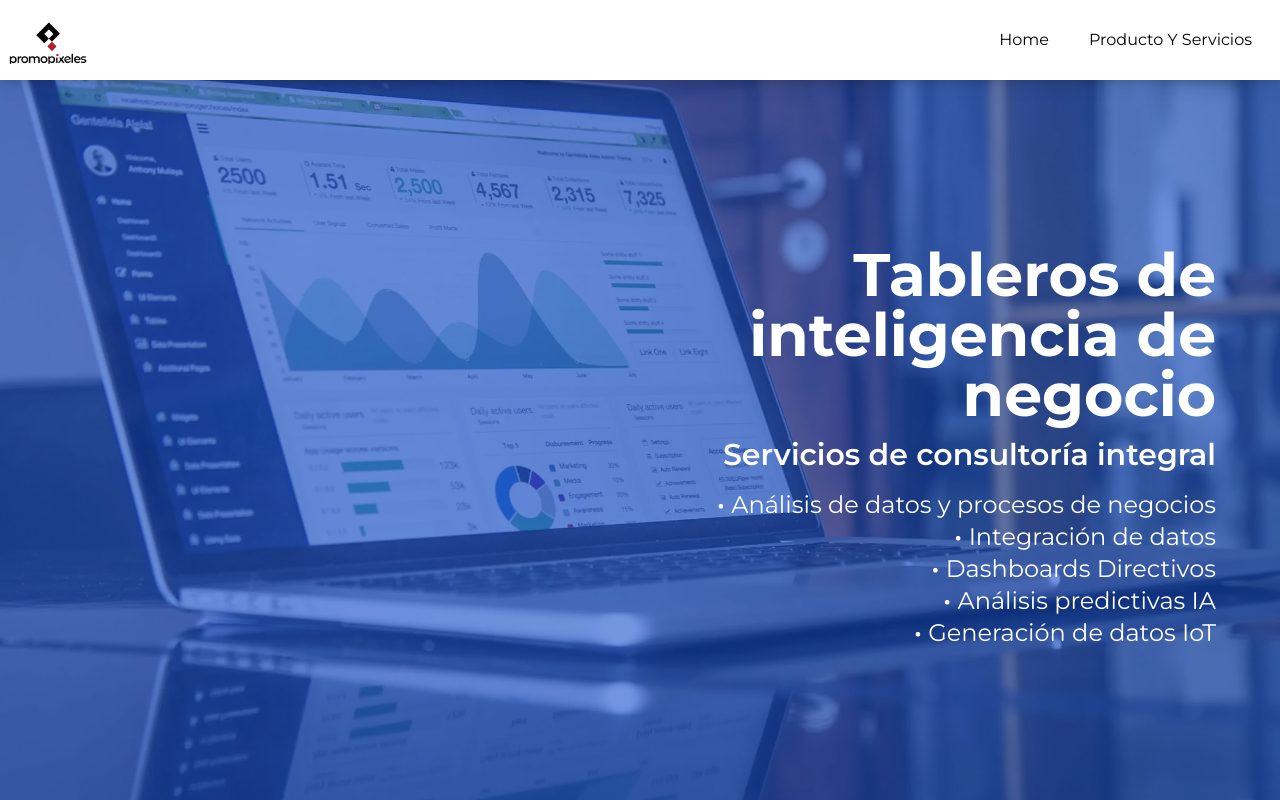
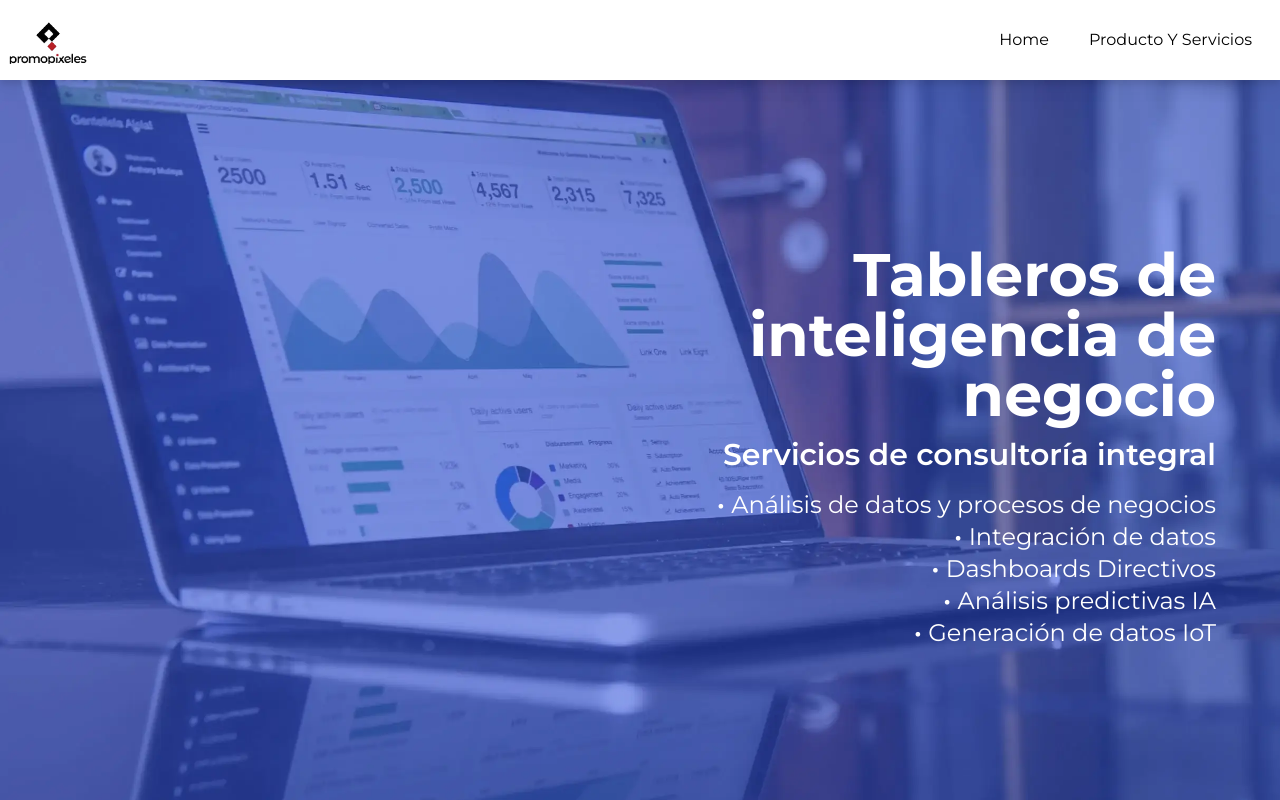
Before and after one commit to Joshwawo/promopixeles-web, a React (Vite) app: page /tableros in a window 1280 px wide. Shown: the top 800 px of the page. Built offline with nearby package versions, Linux system fonts and the light colour scheme.

Commit message:
fix:home links & more

```diff
--- a/src/components/Home/Carrousel.jsx
+++ b/src/components/Home/Carrousel.jsx
@@ -26,7 +26,7 @@
 
           <div className="absolute flex justify-between transform -translate-y-1/2 left-5 right-5 top-1/2">
             <a href="#slide4" className=" ">
-              <span className="text-white">❮</span>
+              <span className="text-white 2xl:text-2xl 2xl:font-bold ">❮</span>
             </a>
             <p className=" text-white md:text-2xl  absolute top-[4.3rem] md:top-20 xl:top-40 xl:left-20">
               Codikash
@@ -62,7 +62,7 @@
             </NavLink>
 
             <a href="#slide2" className=" ">
-              <span className="text-white">❯</span>
+              <span className="text-white 2xl:text-2xl 2xl:font-bold ">❯</span>
             </a>
           </div>
         </div>
@@ -75,25 +75,31 @@
           />
           <div className="absolute flex justify-between transform -translate-y-1/2 left-5 right-5 top-1/2">
             <a href="#slide1" className=" ">
-              <span className="text-white">❮</span>
+              <span className="text-white 2xl:text-2xl 2xl:font-bold ">❮</span>
             </a>
-            <p className=" text-white md:text-2xl  absolute top-[4.3rem] md:top-20 xl:top-40 xl:left-20">
+            <p className=" text-white md:text-2xl  absolute top-[4.3rem] md:top-20 xl:top-40 xl:left-14">
               Cashless
             </p>
             <a
-              className="ANDROID  relative  right-[5rem] top-[13.4rem] px-20 py-2"
+              className="ANDROID b-blue-500  relative
+              2xl:b-red-600  2xl:right-[3.4rem] 2xl:top-[10.6rem] px-14
+              3xl:right-[5rem] 3xl:top-[13.4rem] 3xl:px-20 py-2"
               href="https://play.google.com/store/apps/details?id=com.bs.pv"
             >
               .
             </a>
             <a
-              className="IOS relative  right-[20rem] top-[13.4rem]  px-20"
+              className="IOS b-emerald-300 relative
+              2xl:b-900-100 2xl:right-[16.3rem] 2xl:top-[10.5rem] 2xl:px-[4.2rem]
+              3xl:right-[20rem] 3xl:top-[13.4rem]  3xl:px-20"
               href="https://apps.apple.com/mx/app/cashless-estadios/id1588139450"
             >
               .
             </a>
             <a
-              className="IG relative  right-[37rem] top-[13.4rem]  px-7"
+              className="IG b-purple-400 relative
+              2xl:b-purple-900 2xl:right-[29.4rem] 2xl:top-[10.7rem] 2xl:px-5
+              3xl:right-[37rem] 3xl:top-[13.4rem]  3xl:px-7"
               href="https://www.instagram.com/cashlessestadios/"
             >
               .
@@ -101,14 +107,14 @@
             <NavLink to="/cashless">
               <button
                 className="black text-white font-bold py-[.2rem] border md:py-2 w-20 hover:bg-white hover:text-black
-              absolute  left-[-.1rem] top-[5.9rem]  md:top-[7rem] xl:top-48 xl:left-20"
+              absolute  left-[-.1rem] top-[5.9rem]  md:top-[7rem] xl:top-48 xl:left-14"
               >
                 Ver
               </button>
             </NavLink>
 
             <a href="#slide3" className=" ">
-              <span className="text-white">❯</span>
+              <span className="text-white 2xl:text-2xl 2xl:font-bold ">❯</span>
             </a>
           </div>
         </div>
@@ -120,7 +126,7 @@
           />
           <div className="absolute flex justify-between transform -translate-y-1/2 left-5 right-5 top-1/2">
             <a href="#slide2" className=" ">
-              <span className="text-white">❮</span>
+              <span className="text-white 2xl:text-2xl 2xl:font-bold ">❮</span>
             </a>
             <p className=" text-white md:text-2xl  absolute top-[4.3rem] md:top-20 xl:top-40 xl:left-20">
               Control de accesos
@@ -135,7 +141,7 @@
             </NavLink>
 
             <a href="#slide4" className=" ">
-              <span className="text-white">❯</span>
+              <span className="text-white 2xl:text-2xl 2xl:font-bold ">❯</span>
             </a>
           </div>
         </div>
@@ -147,7 +153,7 @@
           />
           <div className="absolute flex justify-between transform -translate-y-1/2 left-5 right-5 top-1/2">
             <a href="#slide3" className=" ">
-              <span className="text-white">❮</span>
+              <span className="text-white 2xl:text-2xl 2xl:font-bold ">❮</span>
             </a>
             <p className=" text-white md:text-2xl  absolute top-[4.3rem] md:top-20 xl:top-40 xl:left-20">
               Tableros inteligencia de negocios
@@ -162,7 +168,7 @@
             </NavLink>
 
             <a href="#slide1" className=" ">
-              <span className="text-white">❯</span>
+              <span className="text-white 2xl:text-2xl 2xl:font-bold ">❯</span>
             </a>
           </div>
         </div>
@@ -184,7 +190,7 @@
 
 //           <div className="absolute flex justify-between transform -translate-y-1/2 left-5 right-5 top-1/2">
 //             <a href="#slide4" className=" ">
-//               <span className="text-white">❮</span>
+//               <span className="text-white 2xl:text-2xl 2xl:font-bold ">❮</span>
 //             </a>
 //             <p className=" text-white md:text-2xl  absolute top-[4.3rem] md:top-20 xl:top-40 xl:left-20">
 //               Codikash
@@ -214,7 +220,7 @@
 //             </NavLink>
 
 //             <a href="#slide2" className=" ">
-//               <span className="text-white">❯</span>
+//               <span className="text-white 2xl:text-2xl 2xl:font-bold ">❯</span>
 //             </a>
 //           </div>
 //         </div>
@@ -227,7 +233,7 @@
 //           />
 //           <div className="absolute flex justify-between transform -translate-y-1/2 left-5 right-5 top-1/2">
 //             <a href="#slide1" className=" ">
-//               <span className="text-white">❮</span>
+//               <span className="text-white 2xl:text-2xl 2xl:font-bold ">❮</span>
 //             </a>
 //             <p className=" text-white md:text-2xl  absolute top-[4.3rem] md:top-20 xl:top-40 xl:left-20">
 //               Cashless
@@ -260,7 +266,7 @@
 //             </NavLink>
 
 //             <a href="#slide3" className=" ">
-//               <span className="text-white">❯</span>
+//               <span className="text-white 2xl:text-2xl 2xl:font-bold ">❯</span>
 //             </a>
 //           </div>
 //         </div>
@@ -272,7 +278,7 @@
 //           />
 //           <div className="absolute flex justify-between transform -translate-y-1/2 left-5 right-5 top-1/2">
 //             <a href="#slide2" className=" ">
-//               <span className="text-white">❮</span>
+//               <span className="text-white 2xl:text-2xl 2xl:font-bold ">❮</span>
 //             </a>
 //             <p className=" text-white md:text-2xl  absolute top-[4.3rem] md:top-20 xl:top-40 xl:left-20">
 //               Control de accesos
@@ -287,7 +293,7 @@
 //             </NavLink>
 
 //             <a href="#slide4" className=" ">
-//               <span className="text-white">❯</span>
+//               <span className="text-white 2xl:text-2xl 2xl:font-bold ">❯</span>
 //             </a>
 //           </div>
 //         </div>
@@ -299,7 +305,7 @@
 //           />
 //           <div className="absolute flex justify-between transform -translate-y-1/2 left-5 right-5 top-1/2">
 //             <a href="#slide3" className=" ">
-//               <span className="text-white">❮</span>
+//               <span className="text-white 2xl:text-2xl 2xl:font-bold ">❮</span>
 //             </a>
 //             <p className=" text-white md:text-2xl  absolute top-[4.3rem] md:top-20 xl:top-40 xl:left-20">
 //               Tableros inteligencia de negocios
@@ -314,7 +320,7 @@
 //             </NavLink>
 
 //             <a href="#slide1" className=" ">
-//               <span className="text-white">❯</span>
+//               <span className="text-white 2xl:text-2xl 2xl:font-bold ">❯</span>
 //             </a>
 //           </div>
 //         </div>
--- a/src/index.css
+++ b/src/index.css
@@ -103,115 +103,6 @@
   /* filter: brightness(0.2);  */
   /* background-color: blue; */
 }
-.bg-tableros-2::before {
-  content: "";
-  position: absolute;
-  top: 0;
-  left: 0;
-  width: 100%;
-  height: 31.8rem;
-  background-color: rgba(15, 74, 201, 0.575);
-
-}
-
-@media (min-width: 640px) {
-  .bg-tableros-2::before {
-    height: 28rem;
-    background-color: rgba(15, 74, 201, 0.575);
-
-
-  }
-}
-
-@media (min-width: 768px) {
-  .bg-tableros-2::before {
-    content: "";
-    position: absolute;
-    top: 0;
-    left: 0;
-    width: 100%;
-    height: 79.7%;
-    background-color: rgba(15, 74, 201, 0.575);
-
-  }
-}
-
-@media (min-width: 1024px) {
-  .bg-tableros-2::before {
-    height: 51rem;
-    background-color: rgba(15, 74, 201, 0.575);
-
-  }
-}
-
-
-
-@media (min-width: 1280px) {
-  .bg-tableros-2::before {
-    height: 51rem;
-    background-color: rgba(15, 74, 201, 0.575);
-
-  }
-}
-
-@media (min-width: 1536px) {
-  .bg-tableros-2::before {
-    height: 87.7%;
-    background-color: rgba(15, 74, 201, 0.575);
-  }
-}
-
-/*!
-.bg-tableros-2::before {
-  content: "";
-  position: absolute;
-  top: 0;
-  left: 0;
-  width: 100%;
-  height: 98%;
-  background-color: rgba(15, 74, 201, 0.575);
-}
-
-@media (min-width: 640px) {
-  .bg-tableros-2::before {
-    height: 10%;
-  }
-}
-
-@media (min-width: 768px) {
-  .bg-tableros-2::before {
-    content: "";
-    position: absolute;
-    top: 0;
-    left: 0;
-    width: 100%;
-    height: 79.7%;
-    background-color: rgba(15, 74, 201, 0.575);
-  }
-}
-
-@media (min-width: 1024px) {
-  .bg-tableros-2::before {
-    height: 87%;
-    background-color: rgba(15, 74, 201, 0.575);
-  }
-}
-
-@media (min-width: 1280px) {
-  .bg-tableros-2::before {
-    height: 100%;
-    background-color: rgba(15, 74, 201, 0.575);
-
-  }
-}
-
-@media (min-width: 1536px) {
-  .bg-tableros-2::before {
-    height: 87.7%;
-    background-color: rgba(15, 74, 201, 0.575);
-  }
-}
- */
 
 .m0-auto {
   margin: 0 auto;
@@ -315,7 +206,7 @@
   }
 }
 
-@media (min-width: 1024px) {
+/* @media (min-width: 1024px) {
   .rombo-rojo {
     width: 150px;
     height: 150px;
@@ -326,7 +217,7 @@
     -o-transform: rotate(45deg);
     transform: rotate(45deg);
   }
-}
+} */
 
 @media (min-width: 1280px) {
   .rombo-rojo {
@@ -391,7 +282,7 @@
   }
 }
 
-@media (min-width: 1024px) {
+/* @media (min-width: 1024px) {
   .rombo-blanco {
     width: 150px;
     height: 150px;
@@ -402,7 +293,7 @@
     -o-transform: rotate(45deg);
     transform: rotate(45deg);
   }
-}
+} */
 
 @media (min-width: 1280px) {
   .rombo-blanco {
```
Also changed, not shown: src/img/Tableros/tableroimagen.webp.
